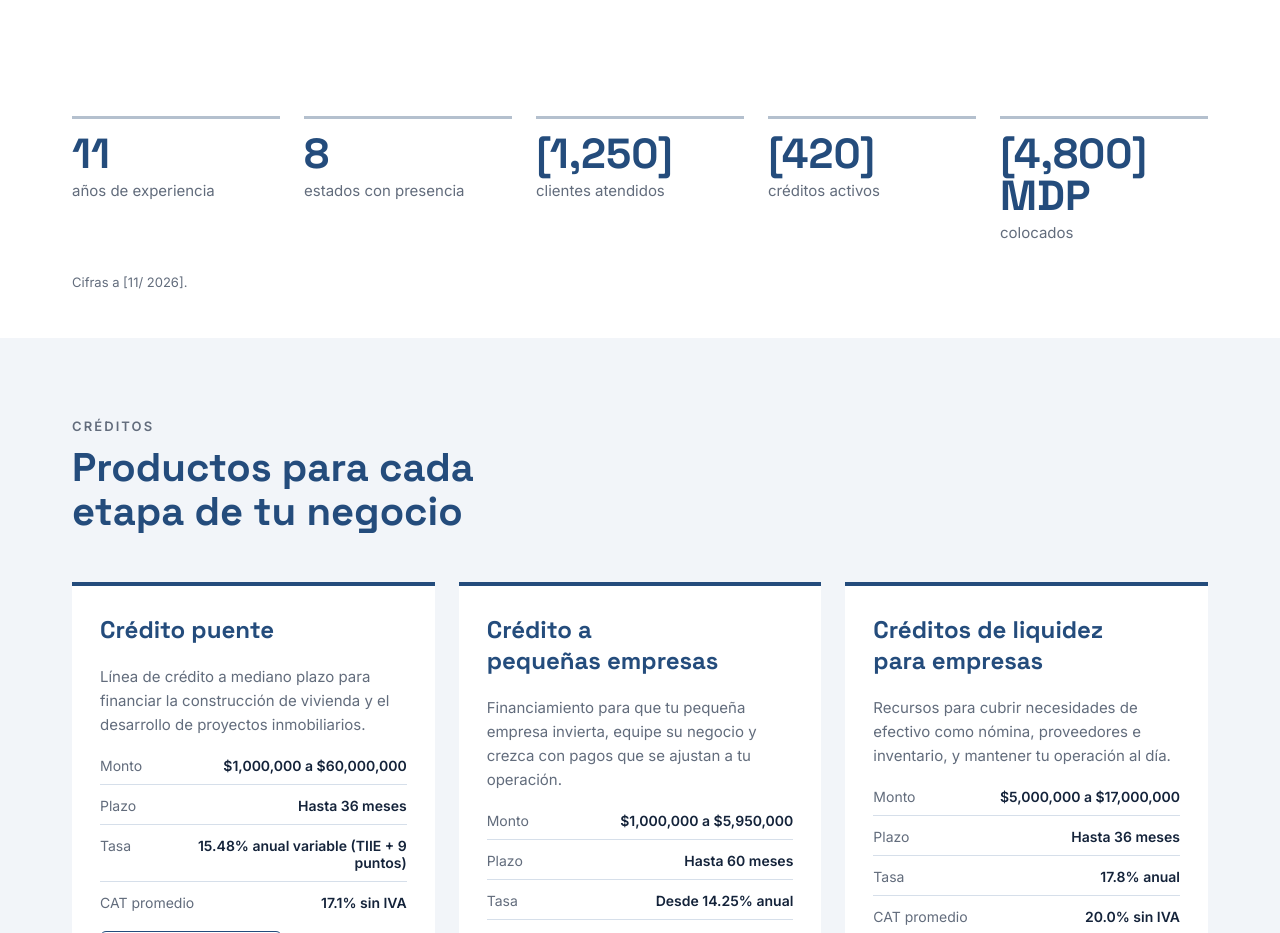
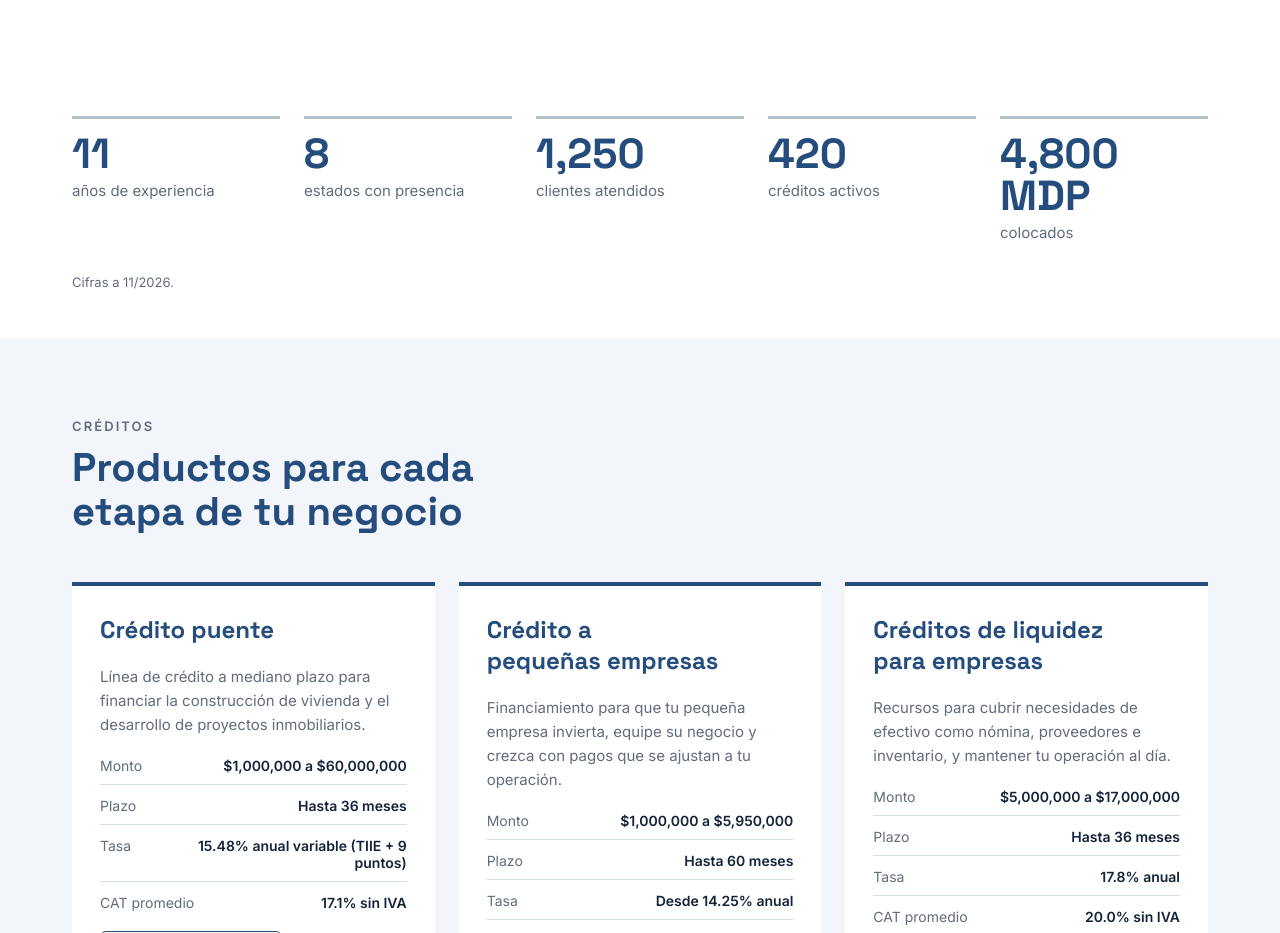
Before and after one commit to Mentek03/interfinanciera-regional, a plain HTML site: page index.html in a window 1280 px wide. Shown: the part 1460-2393 px from the top of the page. Drawn offline with Linux system fonts and the light colour scheme; no server answers.

Commit message:
Update index.html

```diff
--- a/index.html
+++ b/index.html
@@ -138,19 +138,19 @@ a:focus-visible,button:focus-visible,input:focus-visible,select:focus-visible{ou
 <span style="font-size:15px;color:#626C7C">estados con presencia</span>
 </div>
 <div style="flex:1 1 150px;min-width:0;display:flex;flex-direction:column;gap:6px;border-top:3px solid #B4C0CE;padding-top:14px">
-<span style="font-family:'Space Grotesk',sans-serif;font-size:42px;font-weight:700;line-height:1;color:#244C7C">[1,250]</span>
+<span style="font-family:'Space Grotesk',sans-serif;font-size:42px;font-weight:700;line-height:1;color:#244C7C">1,250</span>
 <span style="font-size:15px;color:#626C7C">clientes atendidos</span>
 </div>
 <div style="flex:1 1 150px;min-width:0;display:flex;flex-direction:column;gap:6px;border-top:3px solid #B4C0CE;padding-top:14px">
-<span style="font-family:'Space Grotesk',sans-serif;font-size:42px;font-weight:700;line-height:1;color:#244C7C">[420]</span>
+<span style="font-family:'Space Grotesk',sans-serif;font-size:42px;font-weight:700;line-height:1;color:#244C7C">420</span>
 <span style="font-size:15px;color:#626C7C">créditos activos</span>
 </div>
 <div style="flex:1 1 150px;min-width:0;display:flex;flex-direction:column;gap:6px;border-top:3px solid #B4C0CE;padding-top:14px">
-<span style="font-family:'Space Grotesk',sans-serif;font-size:42px;font-weight:700;line-height:1;color:#244C7C">[4,800] MDP</span>
+<span style="font-family:'Space Grotesk',sans-serif;font-size:42px;font-weight:700;line-height:1;color:#244C7C">4,800 MDP</span>
 <span style="font-size:15px;color:#626C7C">colocados</span>
 </div>
 </div>
-<p style="font-size:13px;color:#626C7C">Cifras a [11/ 2026].</p>
+<p style="font-size:13px;color:#626C7C">Cifras a 11/2026.</p>
 </div>
 </section>
 
```
